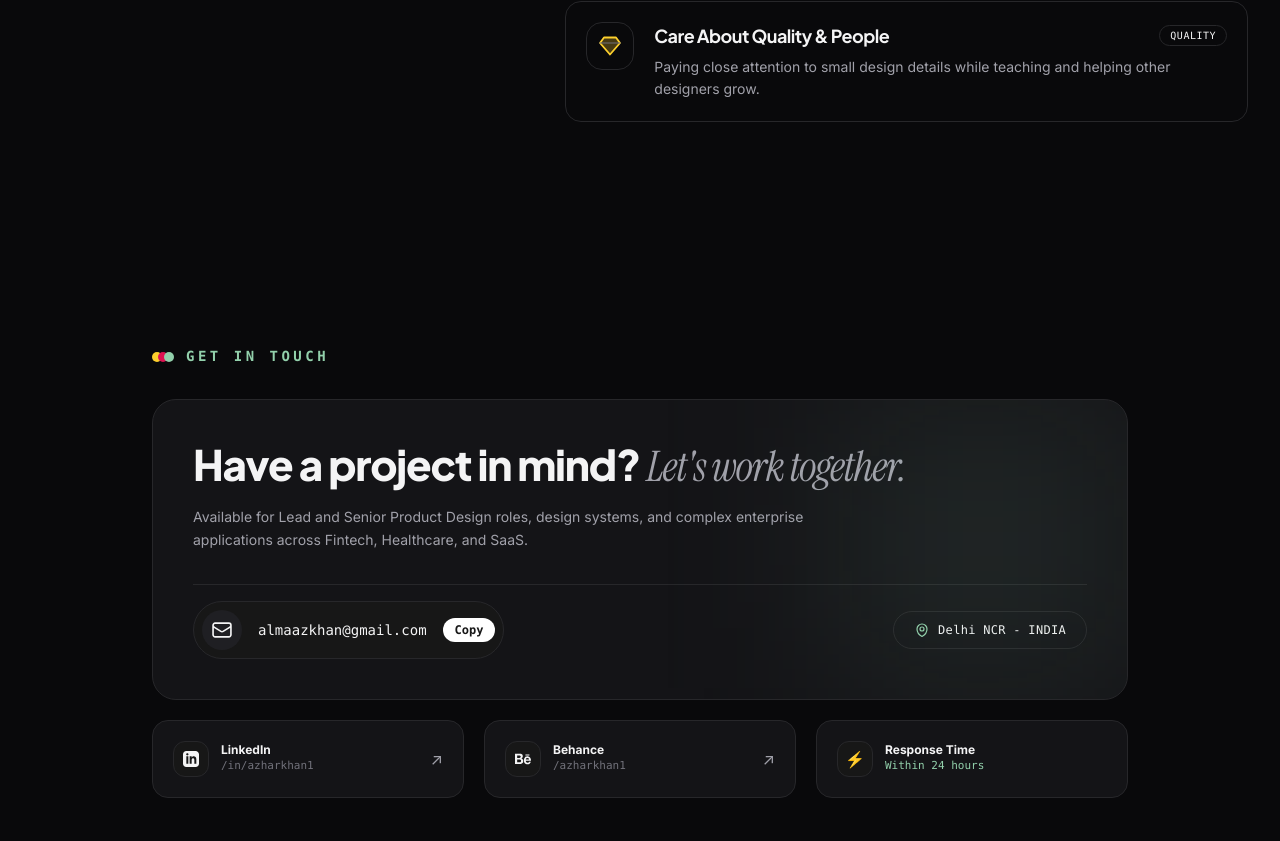
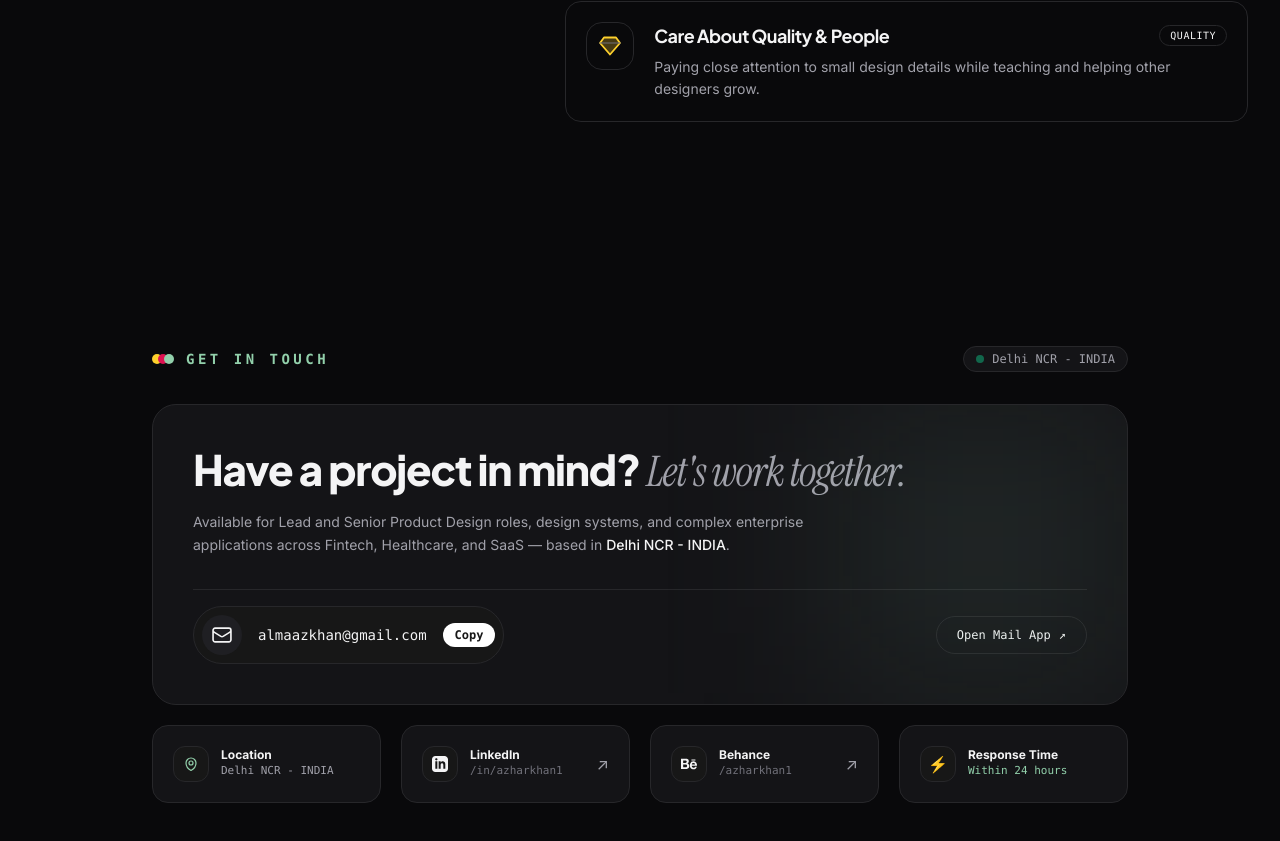
Before and after one commit to azharkhan-design/portfolio, a React (Vite) app: page / in a window 1280 px wide. Shown: the part 6397-7238 px from the top of the page. Built offline with nearby package versions, Linux system fonts and the light colour scheme.

Commit message:
Revert to previous layout: restore location badge in header, 4 connection tiles, Open Mail App, and clean statement

```diff
--- a/src/components/sections/ContactSection.tsx
+++ b/src/components/sections/ContactSection.tsx
@@ -26,7 +26,8 @@ export const ContactSection: React.FC<ContactSectionProps> = ({ onNavigate: _onN
       <div className="max-w-5xl mx-auto px-4 sm:px-6">
 
         {/* Section Category Header */}
-        <div className="flex items-center gap-3 mb-6 sm:mb-8">
+        <div className="flex items-center justify-between mb-6 sm:mb-8">
+          <div className="flex items-center gap-3">
             <div className="flex items-center -space-x-1">
               <span className="w-2.5 h-2.5 rounded-full bg-[#FDD02D]" title="Gold" />
               <span className="w-2.5 h-2.5 rounded-full bg-[#DD1251]" title="Crimson" />
@@ -35,6 +36,12 @@ export const ContactSection: React.FC<ContactSectionProps> = ({ onNavigate: _onN
             <span className="text-[13px] sm:text-[14px] font-mono uppercase tracking-[0.25em] text-[#92D0AB] font-semibold">
               GET IN TOUCH
             </span>
+          </div>
+
+          <div className="flex items-center gap-2 px-3 py-1 rounded-full bg-surface border border-subtle text-xs font-mono text-secondary">
+            <span className="w-2 h-2 rounded-full bg-[#10b981] animate-pulse" />
+            <span>{contactData.location}</span>
+          </div>
         </div>
 
         {/* Modern Bento Dispatch Layout */}
@@ -54,11 +61,11 @@ export const ContactSection: React.FC<ContactSectionProps> = ({ onNavigate: _onN
               </h2>
 
               <p className="text-xs sm:text-sm text-secondary leading-relaxed max-w-2xl font-normal mb-8">
-                Available for Lead and Senior Product Design roles, design systems, and complex enterprise applications across Fintech, Healthcare, and SaaS.
+                Available for Lead and Senior Product Design roles, design systems, and complex enterprise applications across Fintech, Healthcare, and SaaS — based in <strong className="text-primary font-medium">{contactData.location}</strong>.
               </p>
             </div>
 
-            {/* 1-Click Magnetic Email Capsule & Location */}
+            {/* 1-Click Magnetic Email Capsule */}
             <div className="pt-4 border-t border-subtle flex flex-col sm:flex-row items-stretch sm:items-center justify-between gap-3">
               <div className="flex items-center gap-2.5 sm:gap-3 p-1.5 sm:p-2 rounded-2xl sm:rounded-full bg-white dark:bg-neutral-900 border border-subtle">
                 <div className="w-9 h-9 sm:w-10 sm:h-10 rounded-full bg-badge flex items-center justify-center text-primary shrink-0">
@@ -87,35 +94,34 @@ export const ContactSection: React.FC<ContactSectionProps> = ({ onNavigate: _onN
                 </button>
               </div>
 
-              {/* Location Pill with Map Pin */}
-              <div className="inline-flex items-center justify-center gap-2 px-4 sm:px-5 py-2.5 rounded-full border border-subtle text-xs font-mono text-primary bg-surface/80 select-none">
-                <svg
-                  className="w-4 h-4 text-[#92D0AB] shrink-0"
-                  fill="none"
-                  viewBox="0 0 24 24"
-                  stroke="currentColor"
-                  strokeWidth={1.8}
+              <a
+                href={`mailto:${contactData.email}`}
+                className="inline-flex items-center justify-center gap-2 px-5 py-2.5 rounded-full border border-subtle hover:border-strong text-xs font-mono text-primary hover:bg-badge transition-all"
               >
-                  <path
-                    strokeLinecap="round"
-                    strokeLinejoin="round"
-                    d="M15 10.5a3 3 0 1 1-6 0 3 3 0 0 1 6 0Z"
-                  />
-                  <path
-                    strokeLinecap="round"
-                    strokeLinejoin="round"
-                    d="M19.5 10.5c0 7.142-7.5 11.25-7.5 11.25S4.5 17.642 4.5 10.5a7.5 7.5 0 1 1 15 0Z"
-                  />
-                </svg>
-                <span className="font-medium tracking-wide">{contactData.location}</span>
-              </div>
+                <span>Open Mail App</span>
+                <span>↗</span>
+              </a>
             </div>
           </div>
 
-          {/* Bottom Row: 3 Connection Tiles */}
-          <div className="grid grid-cols-1 sm:grid-cols-3 gap-4 sm:gap-5">
+          {/* Bottom Row: 4 Connection Tiles */}
+          <div className="grid grid-cols-1 sm:grid-cols-2 lg:grid-cols-4 gap-4 sm:gap-5">
 
-            {/* Tile 1: LinkedIn */}
+            {/* Tile 1: Location */}
+            <div className="p-5 rounded-2xl bg-surface border border-subtle flex items-center gap-3">
+              <div className="w-9 h-9 rounded-xl bg-white dark:bg-neutral-900 border border-subtle flex items-center justify-center text-[#92D0AB] shrink-0">
+                <svg className="w-4 h-4" fill="none" viewBox="0 0 24 24" stroke="currentColor" strokeWidth={1.8}>
+                  <path strokeLinecap="round" strokeLinejoin="round" d="M15 10.5a3 3 0 1 1-6 0 3 3 0 0 1 6 0Z" />
+                  <path strokeLinecap="round" strokeLinejoin="round" d="M19.5 10.5c0 7.142-7.5 11.25-7.5 11.25S4.5 17.642 4.5 10.5a7.5 7.5 0 1 1 15 0Z" />
+                </svg>
+              </div>
+              <div className="min-w-0">
+                <div className="text-xs font-bold text-primary">Location</div>
+                <div className="text-[11px] font-mono text-secondary truncate">{contactData.location}</div>
+              </div>
+            </div>
+
+            {/* Tile 2: LinkedIn */}
             <a
               href={contactData.linkedin}
               target="_blank"
@@ -138,7 +144,7 @@ export const ContactSection: React.FC<ContactSectionProps> = ({ onNavigate: _onN
               </span>
             </a>
 
-            {/* Tile 2: Behance */}
+            {/* Tile 3: Behance */}
             <a
               href={contactData.behance}
               target="_blank"
@@ -161,7 +167,7 @@ export const ContactSection: React.FC<ContactSectionProps> = ({ onNavigate: _onN
               </span>
             </a>
 
-            {/* Tile 3: Direct Correspondence Rate */}
+            {/* Tile 4: Direct Correspondence Rate */}
             <div className="p-5 rounded-2xl bg-surface border border-subtle flex items-center gap-3">
               <div className="w-9 h-9 rounded-xl bg-white dark:bg-neutral-900 border border-subtle flex items-center justify-center text-primary shrink-0">
                 ⚡
```
Lines whose indentation alone changed are shown as unchanged.
